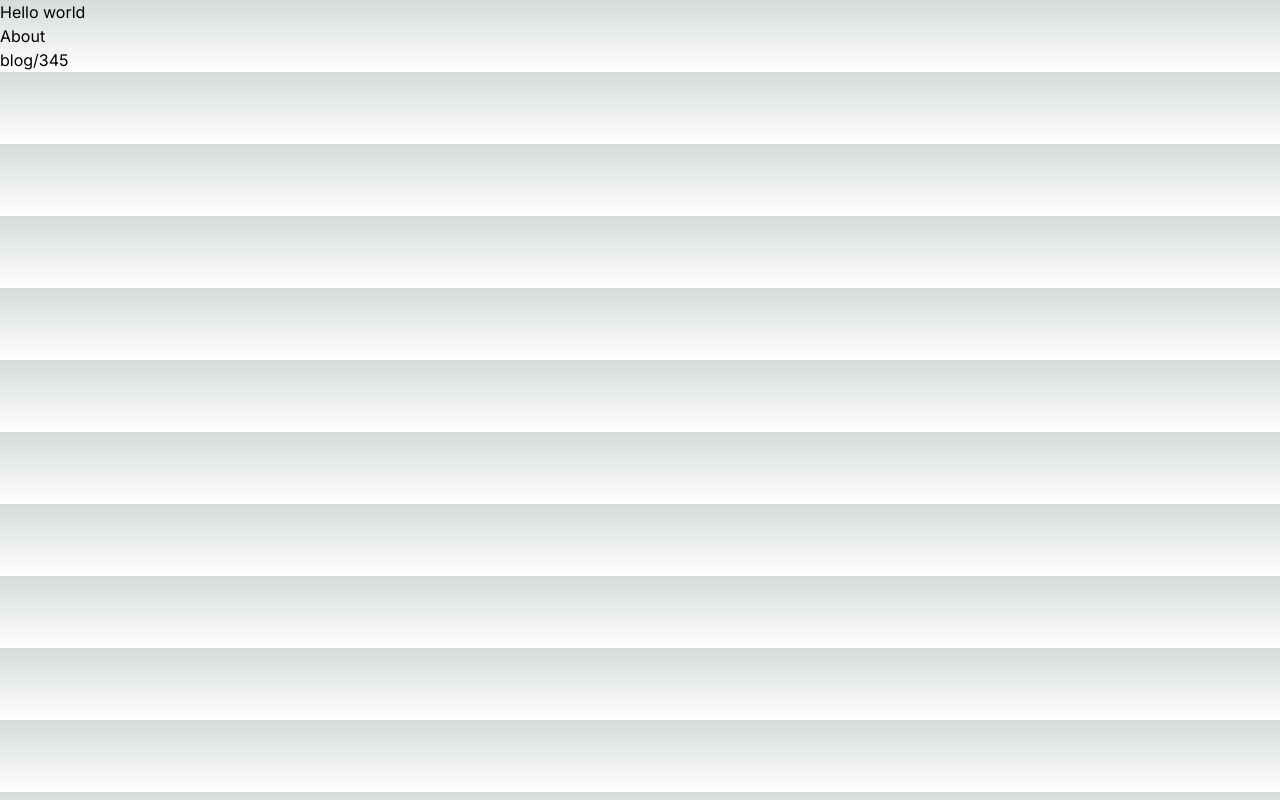
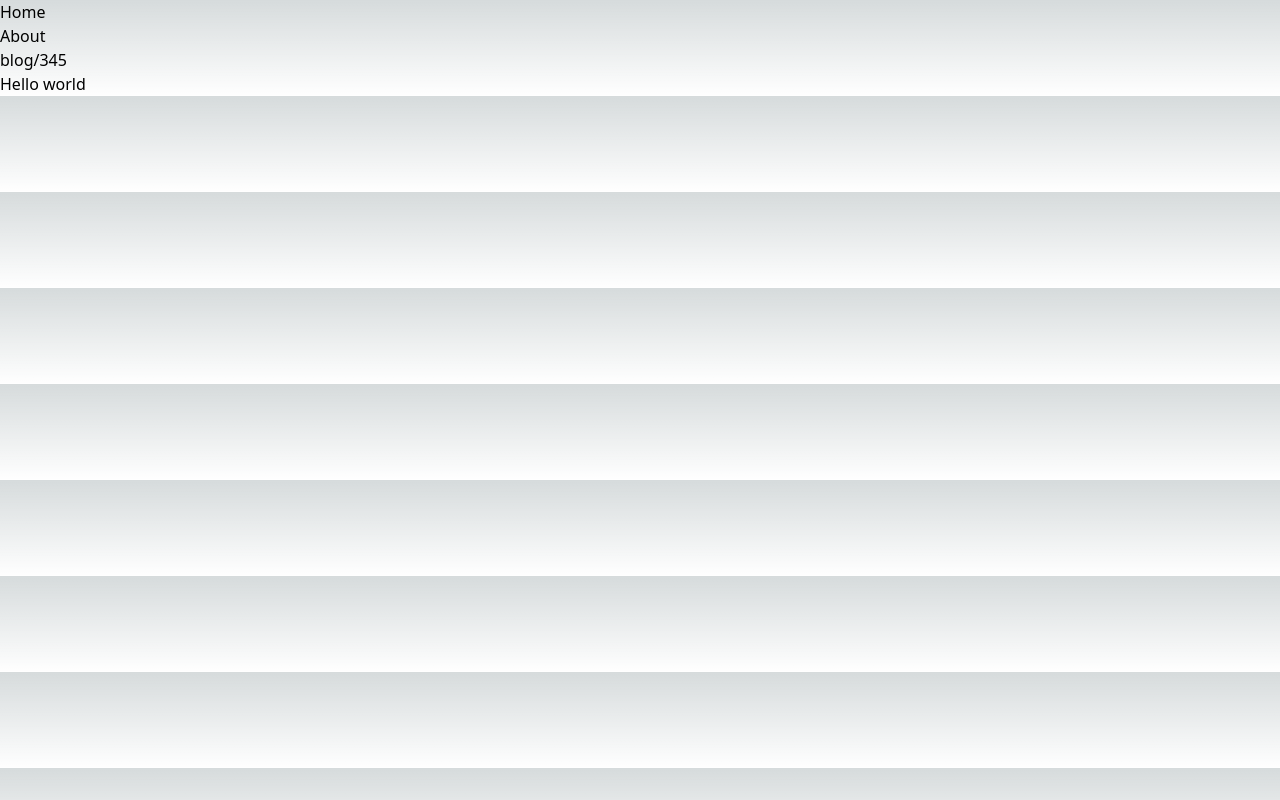
Before and after one commit to axxcident/health-test, a Next.js app: page / in a window 1280 px wide. Built offline with nearby package versions, Linux system fonts and the light colour scheme.

Commit message:
alright alright alright

```diff
--- a/app/about/page.tsx
+++ b/app/about/page.tsx
@@ -1,7 +1,19 @@
-export default function About() {
+type Repository = {
+  id: number
+  name: string
+  full_name: string
+}
+
+export default async function About() {
+
+  const response = await fetch('https://api.github.com/repos/vercel/next.js')
+  const json: Repository = await response.json()
+
   return (
     <main className="">
-        <h1>About</h1>
+        <h1>About this ID: {json.id}</h1>
+        <h1>About this ID: {json.full_name}</h1>
+        <h1>About this ID: {json.name}</h1>
     </main>
   );
 }
--- a/app/layout.tsx
+++ b/app/layout.tsx
@@ -1,8 +1,9 @@
 import type { Metadata } from "next";
 import { Inter } from "next/font/google";
 import "./globals.css";
+import Link from "next/link";
 
-const inter = Inter({ subsets: ["latin"] });
+// const inter = Inter({ subsets: ["latin"] });
 
 export const metadata: Metadata = {
   title: "Health-test-app",
@@ -16,7 +17,23 @@ export default function RootLayout({
 }>) {
   return (
     <html lang="en">
-      <body className={inter.className}>{children}</body>
+      <body>
+        <nav>
+          <ul>
+            <li>
+              <Link href="/">Home</Link>
+            </li>
+            <li>
+              <Link href="/about">About</Link>
+              </li>
+            <li>
+              <Link href="/blog/345">blog/345</Link>
+            </li>
+          </ul>
+        </nav>
+        {children}
+        </body>
+      {/* <body className={inter.className}>{children}</body> */}
     </html>
   );
 }
--- a/app/page.tsx
+++ b/app/page.tsx
@@ -5,9 +5,6 @@ export default function Home() {
   return (
     <main className="">
         <h1>Hello world</h1>
-        <Link href="/about">About</Link>
-        <br />
-        <Link href="/blog/345">blog/345</Link>
     </main>
   );
 }
```
